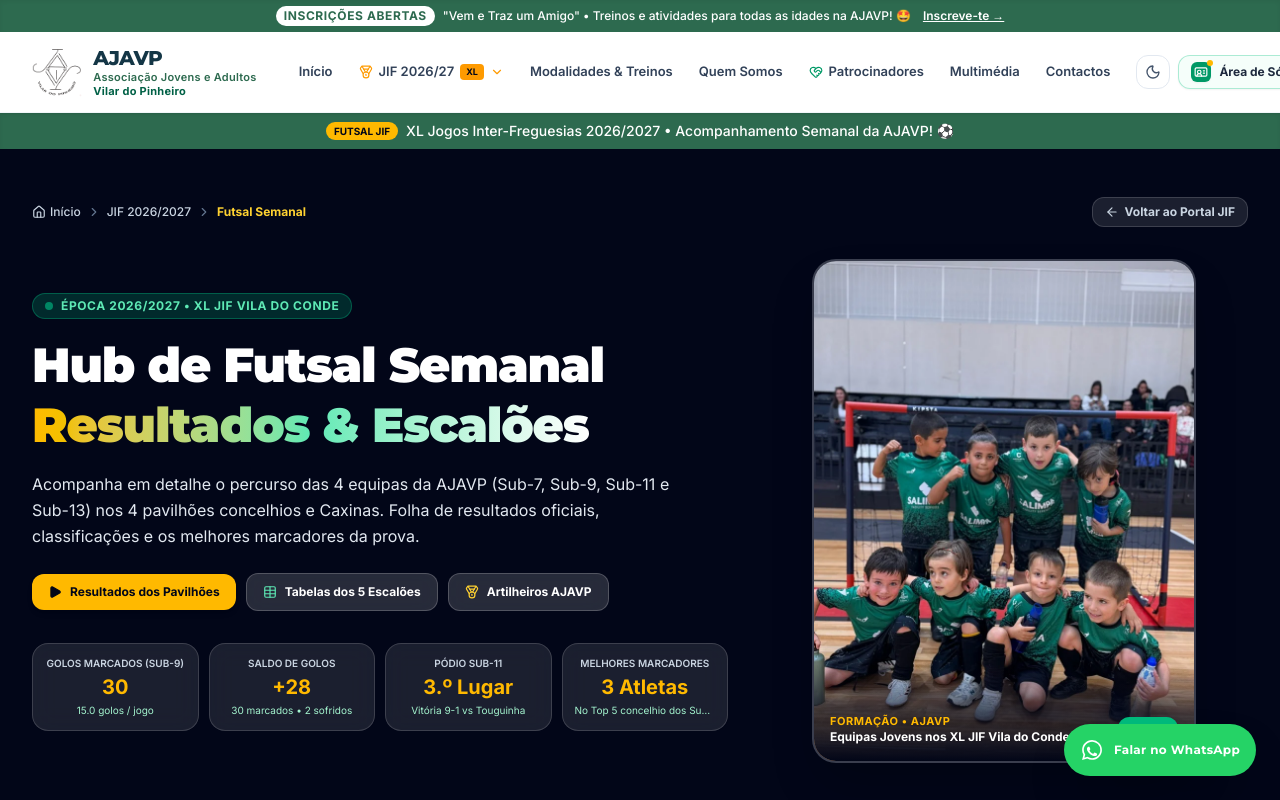
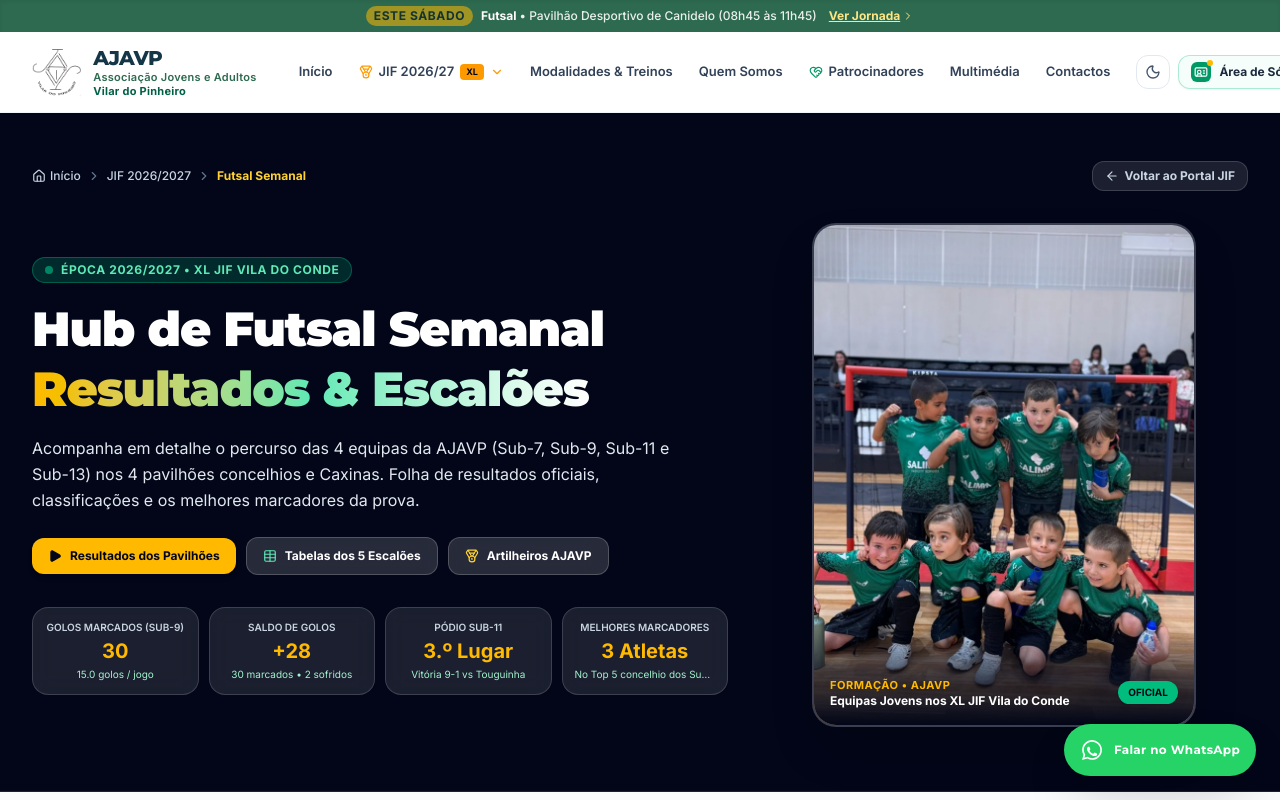
Before and after one commit to SirRugLessOnAverage/ajavp-site, a Next.js app: page /jif/futsal in a window 1280 px wide. Shown: the top 800 px of the page. Built offline with nearby package versions, Linux system fonts and the light colour scheme.

Commit message:
feat(banner): tornar o top banner e proxima jornada dinamicos com base no calendario oficial e data atual

```diff
--- a/app/jif/futsal/page.tsx
+++ b/app/jif/futsal/page.tsx
@@ -34,16 +34,6 @@
 export default function JifFutsalPage() {
   return (
     <div className="bg-slate-50 dark:bg-slate-950 min-h-screen text-slate-800 dark:text-slate-100 transition-colors">
-      {/* Top Banner de Destaque */}
-      <div className="bg-brand-green text-white py-2 px-4 text-center text-xs sm:text-sm font-medium flex items-center justify-center gap-2 shadow-inner">
-        <span className="inline-flex items-center px-2 py-0.5 rounded-full text-[10px] font-black uppercase bg-amber-400 text-slate-950">
-          Futsal JIF
-        </span>
-        <span>
-          XL Jogos Inter-Freguesias 2026/2027 &bull; Acompanhamento Semanal da AJAVP! ⚽
-        </span>
-      </div>
-
       {/* Hero Oficial com Breadcrumbs e KPIs */}
       <FutsalHero destaqueSemana={FUTSAL_DATA.destaqueSemana} />
 
--- a/components/jif/futsal/FutsalMarcadores.tsx
+++ b/components/jif/futsal/FutsalMarcadores.tsx
@@ -1,9 +1,10 @@
 "use client";
 
-import React, { useState } from "react";
+import React, { useState, useEffect } from "react";
 import Link from "next/link";
-import { Medal, Trophy, Calendar, Sparkles, ArrowRight } from "lucide-react";
+import { Medal, Trophy, Calendar, Sparkles, ArrowRight, MapPin, Clock } from "lucide-react";
 import type { FutsalMarcadoresEscalao, ProximaJornada } from "@/data/jif/futsal";
+import { getProximoEventoJif, type ProximoEventoInfo } from "@/data/jif/calendario";
 
 interface FutsalMarcadoresProps {
   marcadores: FutsalMarcadoresEscalao[];
@@ -17,9 +18,18 @@
   const [escalaoMarcador, setEscalaoMarcador] = useState<string>(
     marcadores[0]?.escalao || "Sub-9"
   );
+  const [proximoEventoFutsal, setProximoEventoFutsal] = useState<ProximoEventoInfo | null>(null);
+
+  useEffect(() => {
+    const proximo = getProximoEventoJif("futsal");
+    setProximoEventoFutsal(proximo);
+  }, []);
 
   const listaAtual =
     marcadores.find((m) => m.escalao === escalaoMarcador) || marcadores[0];
+
+  const eventoCalendario = proximoEventoFutsal?.evento;
+  const labelRelativo = proximoEventoFutsal?.labelRelativo;
 
   return (
     <div className="space-y-12">
@@ -117,7 +127,7 @@
         </div>
       </section>
 
-      {/* SECÇÃO: PRÓXIMA JORNADA & CONVOCATÓRIAS */}
+      {/* SECÇÃO: PRÓXIMA JORNADA DINÂMICA (LIGADA AO CALENDÁRIO OFICIAL) */}
       <section className="bg-white dark:bg-slate-900 rounded-3xl p-6 sm:p-8 border border-slate-200 dark:border-white/10 shadow-xs space-y-6">
         <div className="flex flex-col sm:flex-row sm:items-center justify-between gap-3 pb-4 border-b border-slate-200 dark:border-white/10">
           <div className="flex items-center gap-3">
@@ -125,19 +135,52 @@
               <Calendar className="w-5 h-5" />
             </div>
             <div>
+              <div className="flex items-center gap-2">
                 <h3 className="font-heading font-black text-lg text-slate-900 dark:text-white">
-                Próxima Jornada • {proximaJornada.dataPrevisao}
+                  Próxima Jornada &bull; {eventoCalendario ? `${eventoCalendario.day}/${eventoCalendario.month}` : proximaJornada.dataPrevisao}
                 </h3>
+                {labelRelativo && (
+                  <span className={`text-[10px] uppercase font-black px-2 py-0.5 rounded-full ${labelRelativo.color}`}>
+                    {labelRelativo.text}
+                  </span>
+                )}
+              </div>
               <p className="text-xs text-slate-500 dark:text-slate-400">
-                {proximaJornada.estado}
+                {eventoCalendario ? eventoCalendario.title : proximaJornada.estado}
               </p>
             </div>
           </div>
-          <span className="text-xs font-bold px-3 py-1 rounded-full bg-slate-100 dark:bg-slate-800 text-slate-700 dark:text-slate-300 self-start sm:self-auto">
-            Jornada {proximaJornada.numero}
+          <Link
+            href="/jif#calendario"
+            className="text-xs font-bold text-brand-green dark:text-emerald-400 hover:underline flex items-center gap-1 self-start sm:self-auto"
+          >
+            <span>Ver Calendário Geral</span>
+            <ArrowRight className="w-3.5 h-3.5" />
+          </Link>
+        </div>
+
+        {/* Card Destaque da Próxima Jornada Oficial */}
+        {eventoCalendario ? (
+          <div className="p-5 rounded-2xl bg-gradient-to-r from-emerald-50 to-teal-50 dark:from-emerald-500/10 dark:to-teal-500/10 border border-emerald-200/80 dark:border-emerald-500/20 space-y-3">
+            <div className="flex flex-col sm:flex-row sm:items-center justify-between gap-2">
+              <div className="flex items-center gap-2">
+                <span className="w-2.5 h-2.5 rounded-full bg-emerald-500 animate-pulse" />
+                <span className="font-heading font-black text-sm text-slate-900 dark:text-white">
+                  {eventoCalendario.title}
+                </span>
+              </div>
+              <span className="text-xs font-mono font-bold text-slate-600 dark:text-slate-300 flex items-center gap-1">
+                <Clock className="w-3.5 h-3.5 text-emerald-600 dark:text-emerald-400" />
+                {eventoCalendario.time}
               </span>
             </div>
 
+            <div className="flex items-center gap-2 text-xs text-slate-600 dark:text-slate-300">
+              <MapPin className="w-4 h-4 text-emerald-600 dark:text-emerald-400 shrink-0" />
+              <span><strong>Local:</strong> {eventoCalendario.location}</span>
+            </div>
+          </div>
+        ) : (
           <div className="grid grid-cols-1 sm:grid-cols-2 lg:grid-cols-4 gap-4">
             {proximaJornada.jogosAjavp.map((jogo, idx) => (
               <div
@@ -161,6 +204,7 @@
               </div>
             ))}
           </div>
+        )}
       </section>
 
       {/* BANNER DE CALL TO ACTION: CLASSIFICAÇÃO GERAL VIRTUAL */}
--- /dev/null
+++ b/components/layout/DynamicTopBanner.tsx
@@ -0,0 +1,91 @@
+"use client";
+
+import React, { useEffect, useState } from "react";
+import Link from "next/link";
+import { Calendar, ChevronRight, Sparkles } from "lucide-react";
+import { getProximoEventoJif, type ProximoEventoInfo } from "@/data/jif/calendario";
+
+interface DynamicTopBannerProps {
+  filtroSport?: string;
+  className?: string;
+}
+
+export function DynamicTopBanner({
+  filtroSport = "all",
+  className = "",
+}: DynamicTopBannerProps) {
+  // Inicialização estável para evitar hydration mismatch e cálculo dinâmico no cliente
+  const [info, setInfo] = useState<ProximoEventoInfo | null>(null);
+
+  useEffect(() => {
+    const eventoProximo = getProximoEventoJif(filtroSport);
+    setInfo(eventoProximo);
+  }, [filtroSport]);
+
+  // Se ainda estiver a hidratar ou não houver evento futuro iminente, renderiza fallback institucional
+  if (!info || !info.evento) {
+    return (
+      <div
+        className={`bg-brand-green text-white text-[11px] sm:text-xs py-1.5 px-4 text-center font-medium shadow-inner flex items-center justify-center gap-2 ${className}`}
+      >
+        <span className="inline-flex items-center justify-center px-2 py-0.5 rounded-full text-xs font-bold bg-white text-brand-green uppercase tracking-wider">
+          Inscrições Abertas
+        </span>
+        <span>
+          &quot;Vem e Traz um Amigo&quot; &bull; Treinos e atividades para todas as idades na AJAVP! 🤩
+        </span>
+        <a
+          href="https://ajavp-gestao.vercel.app/inscricao"
+          target="_blank"
+          rel="noopener noreferrer"
+          className="underline hover:text-amber-200 font-semibold ml-1 hidden sm:inline"
+        >
+          Inscreve-te &rarr;
+        </a>
+      </div>
+    );
+  }
+
+  const { evento, labelRelativo, ehHoje, diasRestantes } = info;
+  const isFutsal = evento.sport === "futsal";
+  const destinoUrl = isFutsal ? "/jif/futsal" : "/jif#calendario";
+
+  return (
+    <div
+      className={`bg-brand-green text-white text-[11px] sm:text-xs py-1.5 px-3 sm:px-4 text-center font-medium shadow-inner flex flex-wrap items-center justify-center gap-1.5 sm:gap-2 transition-colors ${className}`}
+    >
+      {/* Badge Dinâmica baseada no calendário */}
+      <span
+        className={`inline-flex items-center gap-1 px-2 py-0.5 rounded-full text-[10px] sm:text-xs font-black uppercase tracking-wider ${
+          labelRelativo.color
+        } ${labelRelativo.pulse ? "animate-pulse" : ""}`}
+      >
+        {ehHoje && <span className="w-1.5 h-1.5 rounded-full bg-emerald-950 animate-ping" />}
+        <span>{labelRelativo.text}</span>
+      </span>
+
+      {/* Título & Horário Dinâmico da Prova */}
+      <span className="truncate max-w-[280px] xs:max-w-xs sm:max-w-md md:max-w-xl font-medium">
+        <strong className="font-bold">{evento.title.split("•")[0]?.trim()}</strong>
+        {evento.location && (
+          <span className="opacity-90 hidden md:inline">
+            {" "}
+            &bull; {evento.location.split("(")[0]?.trim()}
+          </span>
+        )}
+        {evento.time && (
+          <span className="opacity-90 hidden lg:inline"> ({evento.time})</span>
+        )}
+      </span>
+
+      {/* Link Dinâmico */}
+      <Link
+        href={destinoUrl}
+        className="inline-flex items-center gap-0.5 text-amber-200 hover:text-white font-bold underline transition-colors shrink-0 ml-1"
+      >
+        <span>{isFutsal ? "Ver Jornada" : "Ver Calendário"}</span>
+        <ChevronRight className="w-3 h-3" />
+      </Link>
+    </div>
+  );
+}
--- a/components/layout/Header.tsx
+++ b/components/layout/Header.tsx
@@ -3,6 +3,7 @@
 import React, { useState, useEffect, useRef } from "react";
 import Link from "next/link";
 import { usePathname } from "next/navigation";
+import { DynamicTopBanner } from "./DynamicTopBanner";
 import {
   Medal,
   ChevronDown,
@@ -101,24 +102,8 @@
 
   return (
     <>
-      {/* Top Banner */}
-      <div className="bg-brand-green text-white text-[11px] sm:text-xs py-1.5 px-4 text-center font-medium shadow-inner flex items-center justify-center gap-2">
-        <span className="inline-flex items-center justify-center px-2 py-0.5 rounded-full text-xs font-bold bg-white text-brand-green uppercase tracking-wider">
-          Inscrições Abertas
-        </span>
-        <span>
-          &quot;Vem e Traz um Amigo&quot; &bull; Treinos e atividades para todas
-          as idades na AJAVP! 🤩
-        </span>
-        <a
-          href="https://ajavp-gestao.vercel.app/inscricao"
-          target="_blank"
-          rel="noopener noreferrer"
-          className="underline hover:text-amber-200 font-semibold ml-1 hidden sm:inline"
-        >
-          Inscreve-te &rarr;
-        </a>
-      </div>
+      {/* Top Banner Dinâmico baseado no Calendário Oficial */}
+      <DynamicTopBanner />
 
       {/* Main Navbar */}
       <header
--- a/data/jif/calendario.ts
+++ b/data/jif/calendario.ts
@@ -384,3 +384,51 @@
 
   return { text: 'Próxima Prova', pulse: false, color: 'bg-amber-400 text-slate-950' };
 }
+
+
+export interface ProximoEventoInfo {
+  evento: JifEvent;
+  labelRelativo: { text: string; pulse: boolean; color: string };
+  diasRestantes: number;
+  ehHoje: boolean;
+}
+
+export function getProximoEventoJif(
+  filtroSport?: string,
+  dataReferencia: Date = new Date()
+): ProximoEventoInfo | null {
+  const ano = dataReferencia.getFullYear();
+  const mes = String(dataReferencia.getMonth() + 1).padStart(2, '0');
+  const dia = String(dataReferencia.getDate()).padStart(2, '0');
+  const todayStr = `${ano}-${mes}-${dia}`;
+
+  const eventosFuturos = JIF_MASTER_EVENTS.filter((e) => {
+    if (filtroSport && filtroSport !== 'all' && e.sport !== filtroSport) {
+      return false;
+    }
+    return e.date >= todayStr;
+  });
+
+  if (eventosFuturos.length === 0) {
+    const ultimo = JIF_MASTER_EVENTS[JIF_MASTER_EVENTS.length - 1];
+    return {
+      evento: ultimo,
+      labelRelativo: { text: 'Concluído', pulse: false, color: 'bg-slate-200 text-slate-800' },
+      diasRestantes: 0,
+      ehHoje: false,
+    };
+  }
+
+  const proximo = eventosFuturos[0];
+  const label = getRelativeDateLabel(proximo.date, todayStr);
+  const eventDate = new Date(proximo.date + 'T00:00:00');
+  const todayDate = new Date(todayStr + 'T00:00:00');
+  const diffDays = Math.round((eventDate.getTime() - todayDate.getTime()) / (1000 * 60 * 60 * 24));
+
+  return {
+    evento: proximo,
+    labelRelativo: label,
+    diasRestantes: diffDays,
+    ehHoje: proximo.date === todayStr,
+  };
+}
```
Lines whose indentation alone changed are shown as unchanged.
